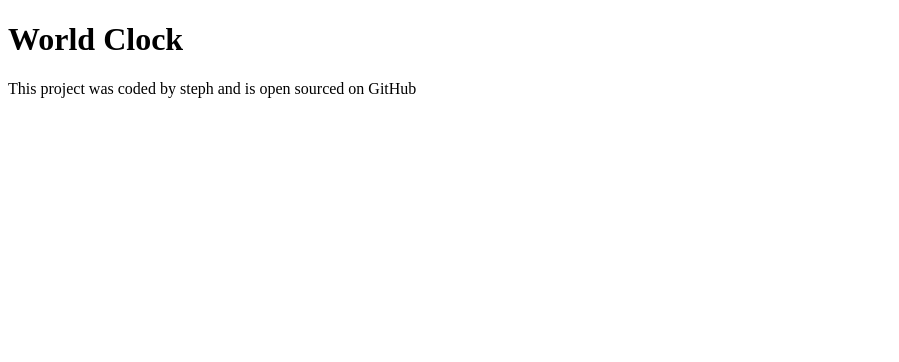
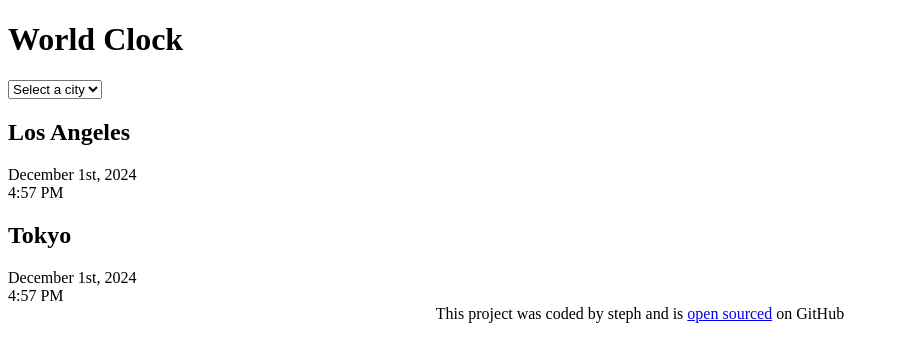
Before and after one commit to sjalcidor/World-Clock, a plain HTML site: page index.html in a window 1280 px wide. Shown: the whole page, without its empty margins (0-899 px from the left). Drawn offline with Linux system fonts and the light colour scheme.

Commit message:
Added basic html

```diff
--- a/index.html
+++ b/index.html
@@ -4,9 +4,33 @@
     <meta charset="UTF-8">
     <meta name="viewport" content="width=device-width, initial-scale=1.0">
     <title>World Clock</title>
+    <link rel="stylesheet" href="src/style.css"/>
 </head>
 <body>
+    <div class="container">
     <h1>World Clock</h1>
-    <footer>This project was coded by steph and is <a href="" target="_blank"></a> open sourced on GitHub</footer>
+
+    <select>
+        <option value="">Select a city</option>
+        <option value="">Miami</option>
+        <option value="">New York</option>
+        <option value="">LA</option>
+    </select>
+
+<div class="city">
+<h2>Los Angeles</h2>
+<div class="date">December 1st, 2024</div>
+<div class="time"> 4:57 PM</div>
+</div>
+
+<div class="city">
+    <h2>Tokyo</h2>
+    <div class="date">December 1st, 2024</div>
+    <div class="time"> 4:57 PM</div>
+    </div>
+</div>
+
+    <footer>This project was coded by steph and is <a href="https://github.com/sjalcidor/World-Clock" target="_blank">open sourced</a> on GitHub</footer>
+<script src="src/index.js"></script>
 </body>
 </html>
--- a/src/style.css
+++ b/src/style.css
@@ -0,0 +1,3 @@
+footer{
+    text-align: center;
+}
```
